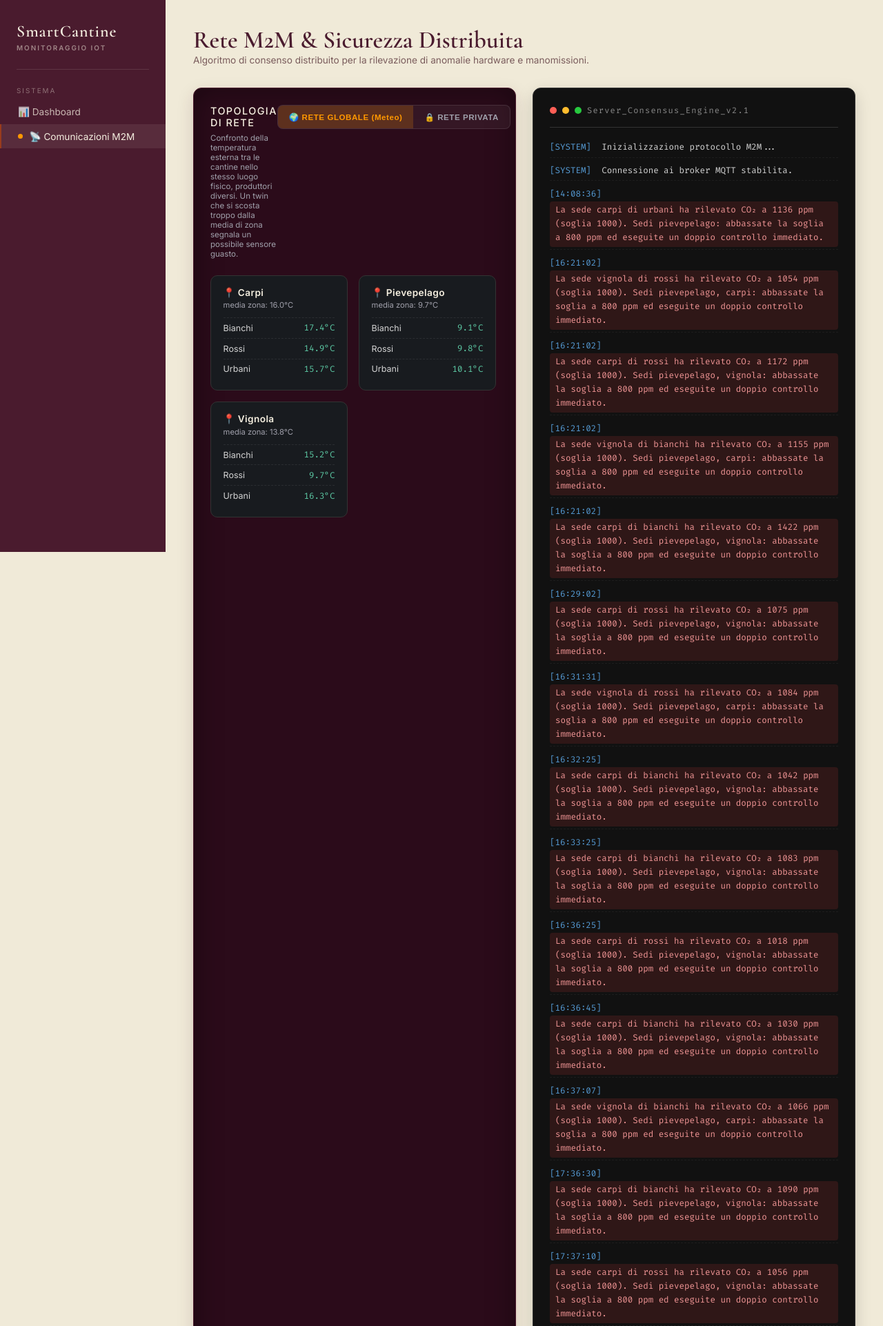
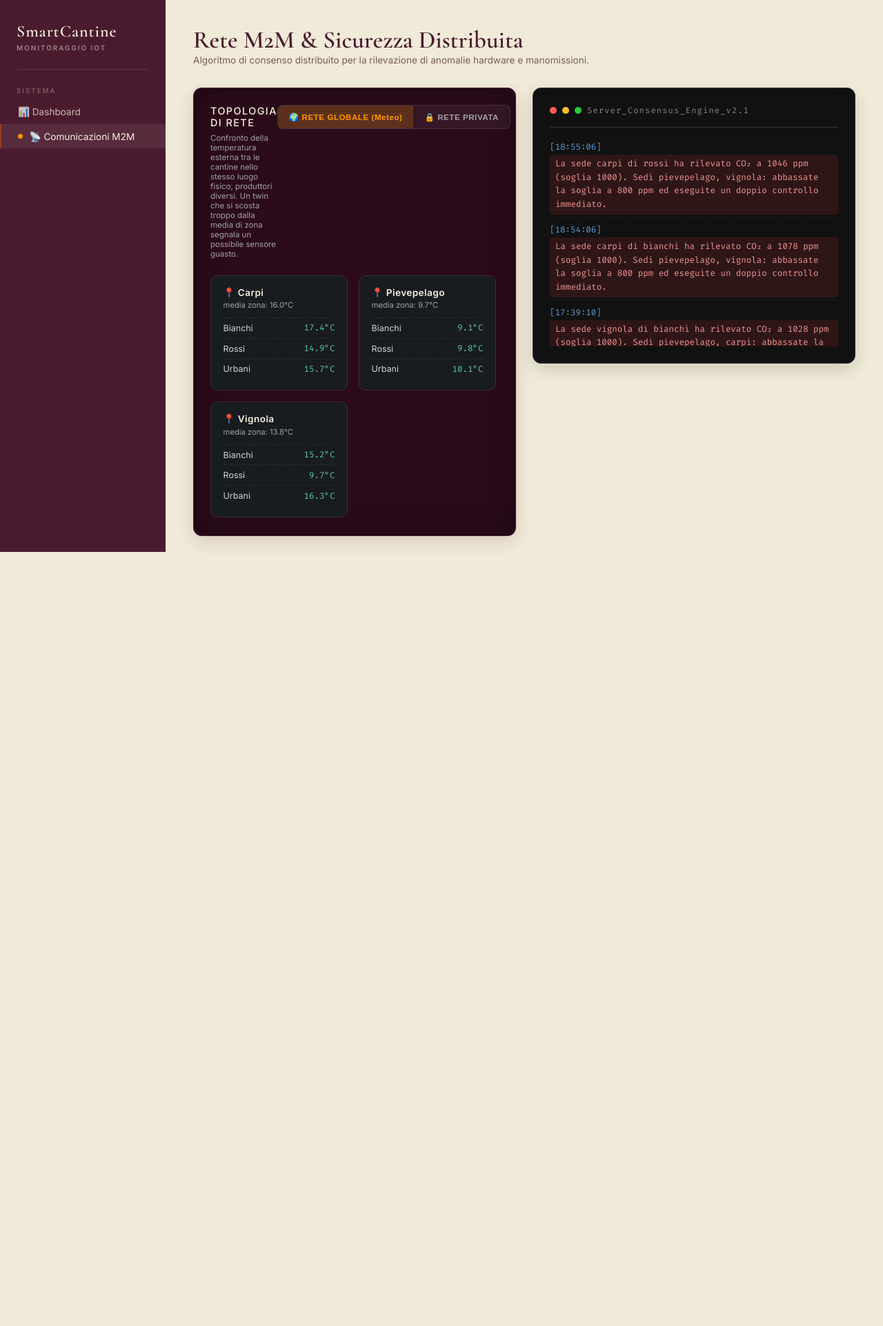
Before and after one commit to aurygrani/Smart_Cantine, a Flask app: page /allerte-zona in a window 1280 px wide. Shown: the top 1922 px of the page at 69% size. After the commit the page ends 800 px from the top, so only its background shows below. Run offline with Flask 3, Linux system fonts and the light colour scheme; a user stored in the database is signed in; data comes from the database, SQL or seed files in the repository; both versions use the stored data as it was after the commit.

Commit message:
Sistemato Admin Carra

```diff
--- a/templates/allerte_zona.html
+++ b/templates/allerte_zona.html
@@ -180,6 +180,8 @@
             display: flex;
             flex-direction: column;
             box-shadow: 0 8px 24px rgba(0,0,0,0.15);
+            /* Aggiungi questa riga per limitare l'altezza: */
+            max-height: 400px;
         }
 
         .log-header {
@@ -481,9 +483,14 @@
             ? `<span class="msg-alert">${e.messaggio || e.tipo}</span>`
             : `<span class="${e.pattern === 'GEO' ? 'msg-ext' : 'msg-int'}">[${e.pattern}]</span> ${e.messaggio || e.tipo}`;
         div.innerHTML = `<span class="msg-time">[${ora}]</span> ${corpo}`;
-        terminal.appendChild(div);
-        terminal.scrollTop = terminal.scrollHeight;
-        if (terminal.children.length > 30) terminal.removeChild(terminal.firstChild);
+
+        // Inserisce il nuovo messaggio in cima (prepend) invece che in fondo (appendChild)
+        terminal.prepend(div);
+
+        // Rimuove i messaggi più vecchi (in fondo) appena si supera il limite di 6
+        while (terminal.children.length > 6) {
+            terminal.removeChild(terminal.lastElementChild);
+        }
     }
 
     async function caricaEventi() {
```
Also changed, not shown: database_cantine.db.
